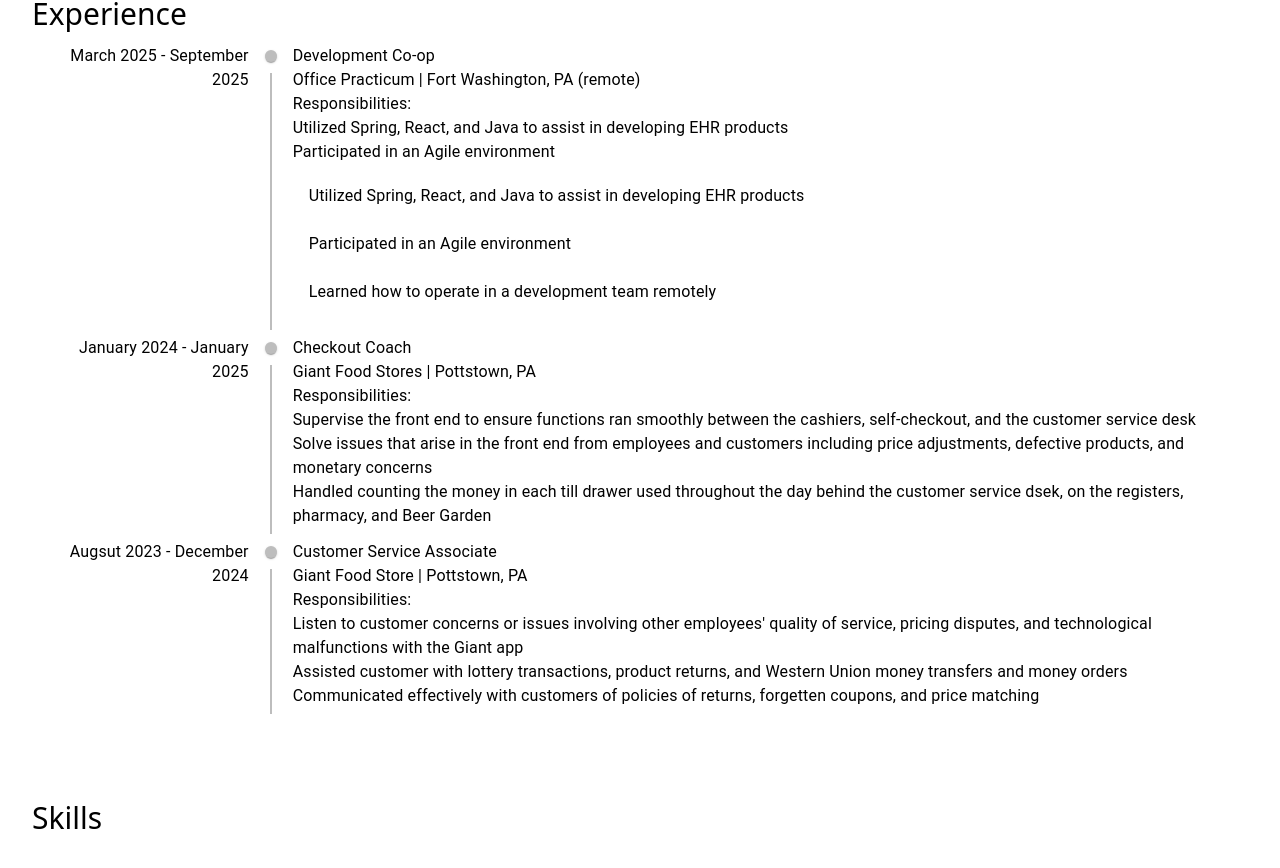
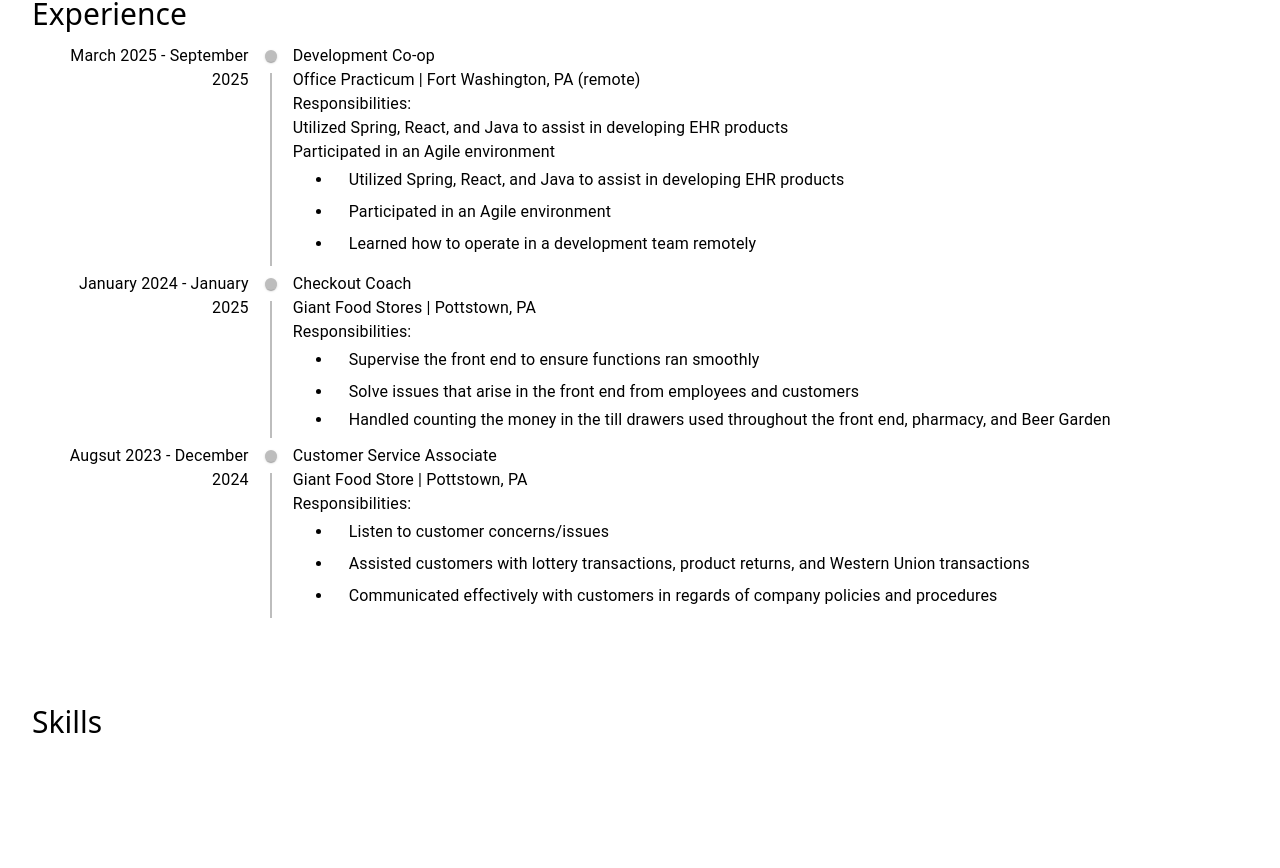
Before and after one commit to abbydise/portfolio-website, a React (Vite) app: page / in a window 1280 px wide. Shown: the part 1524-2392 px from the top of the page. Built offline with nearby package versions, Linux system fonts and the light colour scheme.

Commit message:
updated the lists in the resume section

```diff
--- a/src/pages/HomePage.jsx
+++ b/src/pages/HomePage.jsx
@@ -263,7 +263,17 @@
 									environment
 								</li>
 							</ul>
-							<List>
+							<List
+								sx={{
+									listStyleType: "disc",
+									ml: 5,
+									mt: [-2],
+									"& .MuiListItem-root": {
+										display: "list-item",
+										mb: [-2],
+									},
+								}}
+							>
 								<ListItem>
 									<ListItemText>
 										Utilized Spring, React, and
@@ -298,28 +308,37 @@
 							<h5>Checkout Coach</h5>
 							<h6>Giant Food Stores | Pottstown, PA</h6>
 							<p>Responsibilities:</p>
-							<ul>
-								<li>
-									Supervise the front end to ensure
-									functions ran smoothly between the
-									cashiers, self-checkout, and the
-									customer service desk
-								</li>
-								<li>
-									Solve issues that arise in the
-									front end from employees and
-									customers including price
-									adjustments, defective products,
-									and monetary concerns
-								</li>
-								<li>
-									Handled counting the money in each
-									till drawer used throughout the day
-									behind the customer service dsek,
-									on the registers, pharmacy, and
-									Beer Garden
-								</li>
-							</ul>
+							<List
+								sx={{
+									listStyleType: "disc",
+									ml: 5,
+									mt: [-2],
+									"& .MuiListItem-root": {
+										display: "list-item",
+										mb: [-2],
+									},
+								}}
+							>
+								<ListItem>
+									<ListItemText>
+										Supervise the front end to
+										ensure functions ran smoothly
+									</ListItemText>
+								</ListItem>
+								<ListItem>
+									<ListItemText>
+										Solve issues that arise in the
+										front end from employees and
+										customers
+									</ListItemText>
+								</ListItem>
+								<ListItem>
+									Handled counting the money in the
+									till drawers used throughout the
+									front end, pharmacy, and Beer
+									Garden
+								</ListItem>
+							</List>
 						</TimelineContent>
 					</TimelineItem>
 					<TimelineItem>
@@ -334,27 +353,40 @@
 							<h5>Customer Service Associate</h5>
 							<h6>Giant Food Store | Pottstown, PA</h6>
 							<p>Responsibilities:</p>
-							<ul>
-								<li>
-									Listen to customer concerns or
-									issues involving other employees'
-									quality of service, pricing
-									disputes, and technological
-									malfunctions with the Giant app
-								</li>
-								<li>
-									Assisted customer with lottery
-									transactions, product returns, and
-									Western Union money transfers and
-									money orders
-								</li>
-								<li>
-									Communicated effectively with
-									customers of policies of returns,
-									forgetten coupons, and price
-									matching
-								</li>
-							</ul>
+							<List
+								sx={{
+									listStyleType: "disc",
+									ml: 5,
+									mt: [-2],
+									"& .MuiListItem-root": {
+										display: "list-item",
+										mb: [-2],
+									},
+								}}
+							>
+								<ListItem>
+									<ListItemText>
+										Listen to customer
+										concerns/issues
+									</ListItemText>
+								</ListItem>
+								<ListItem>
+									<ListItemText>
+										Assisted customers with
+										lottery transactions, product
+										returns, and Western Union
+										transactions
+									</ListItemText>
+								</ListItem>
+								<ListItem>
+									<ListItemText>
+										Communicated effectively with
+										customers in regards of
+										company policies and
+										procedures
+									</ListItemText>
+								</ListItem>
+							</List>
 						</TimelineContent>
 					</TimelineItem>
 				</Timeline>
```
